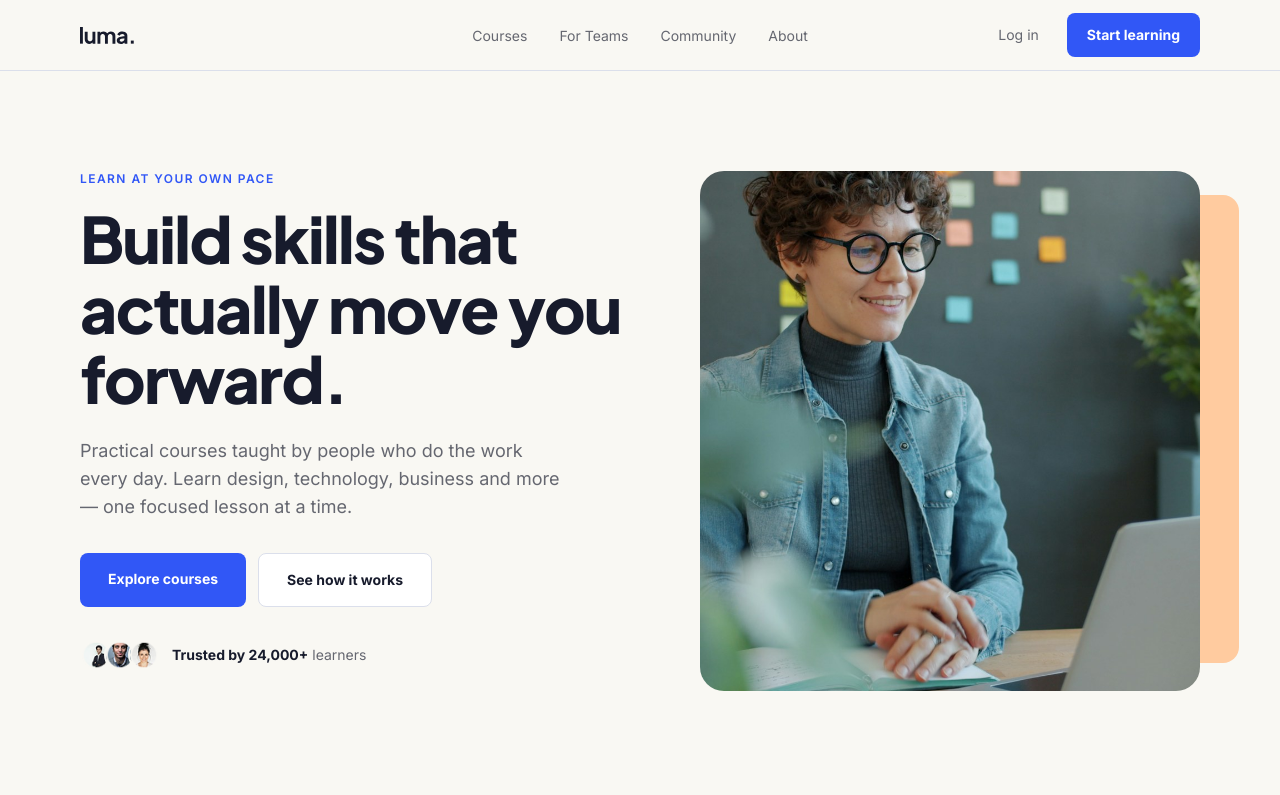
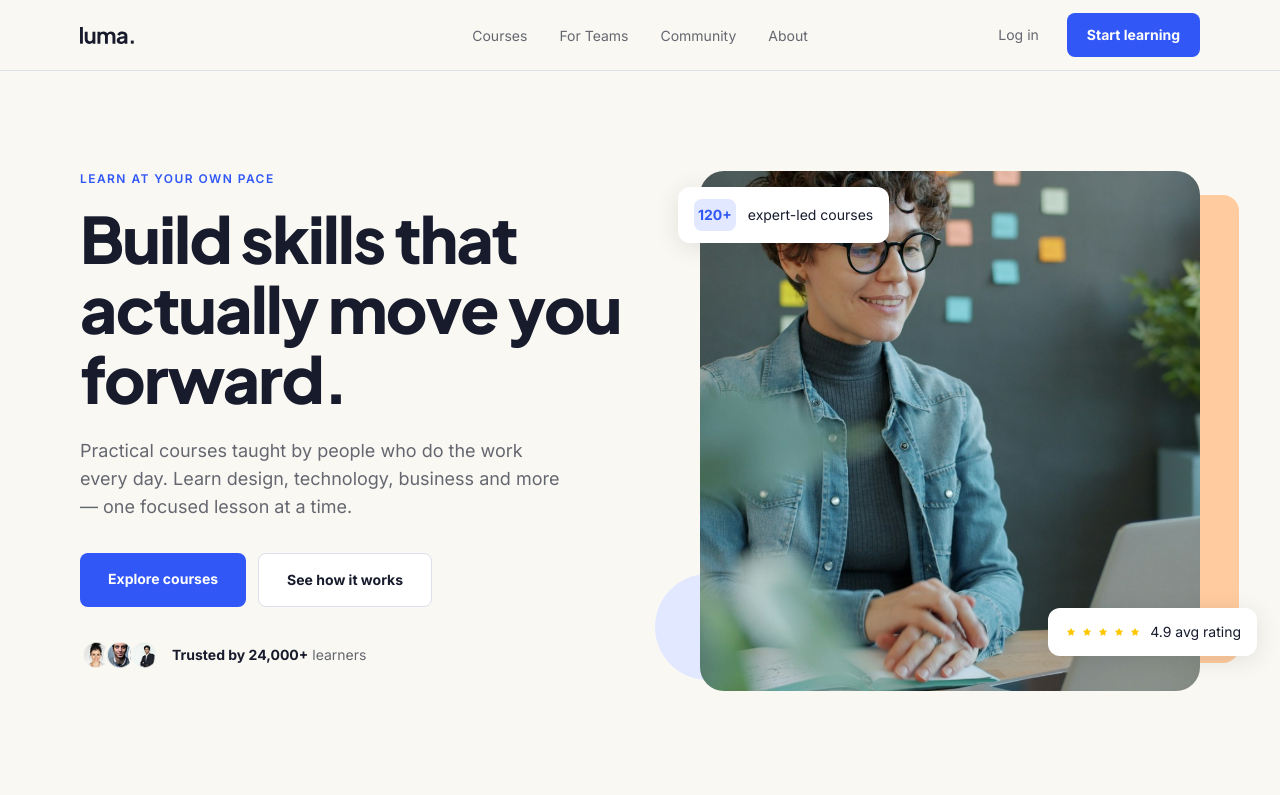
Before and after one commit to nicolas-davila/buzzvel-test-frontend, a Next.js app: page / in a window 1280 px wide. Shown: the top 795 px of the page. Built offline with nearby package versions, Linux system fonts and the light colour scheme.

Commit message:
feat: add Tag and Badge components with hero rating badges

```diff
--- a/src/app/globals.css
+++ b/src/app/globals.css
@@ -7,6 +7,7 @@
   --color-line: #DBDFEB;
   --color-muted: #656770;
   --color-accent: #FFCB9F;
+  --color-accent-soft: #E2E8FF;
 }
 
 @theme inline {
--- /dev/null
+++ b/src/components/Badge.tsx
@@ -0,0 +1,14 @@
+import type { ReactNode } from "react";
+
+type BadgeProps = {
+    children: ReactNode;
+    className?: string;
+};
+
+export default function Badge({ children, className }: BadgeProps) {
+    return (
+        <div className={`rounded-xl bg-white px-4 py-3 shadow-[0_4px_24px_rgba(0,0,0,0.1)] ${className ?? ""}`}>
+            {children}
+        </div>
+    );
+}
--- a/src/components/Hero.tsx
+++ b/src/components/Hero.tsx
@@ -2,6 +2,8 @@ import { avatars } from "@/data/hero"
 import Image from "next/image"
 import Container from "./Container"
 import Button from "./Button"
+import Badge from "./Badge"
+import Tag from "./Tag"
 
 export default function Hero() {
     return (
@@ -39,6 +41,7 @@ export default function Hero() {
                 <div className="relative aspect-[500/520]">
                     <div className="absolute top-6 right-[-39px] h-[468px] w-[89px] rounded-2xl bg-accent" aria-hidden="true">
                     </div>
+                    <div className="absolute top-[403px] -left-[45px] size-[106px] rounded-full bg-accent-soft" aria-hidden="true"></div>
                     <Image
                         src="/hero.jpg"
                         alt="Smiling woman with glasses working on a laptop"
@@ -47,6 +50,20 @@ export default function Hero() {
                         className="rounded-3xl object-cover"
                         preload
                     />
+                    <Badge className="absolute top-4 -left-[22px] flex items-center gap-3">
+                        <Tag>120+</Tag>
+                        <span className="text-sm leading-6 text-foreground">expert-led courses</span>
+                    </Badge>
+                    <Badge className="absolute -right-[57px] bottom-[35px] flex items-center gap-2">
+                        <span className="flex gap-0.5" aria-hidden="true">
+                            {Array.from({ length: 5 }).map((_, index) => (
+                                <svg key={index} viewBox="0 0 24 24" className="size-3.5 fill-current text-yellow-400 p-0.5" aria-hidden="true">
+                                    <path d="M12 2l3.09 6.26L22 9.27l-5 4.87 1.18 6.88L12 17.77l-6.18 3.25L7 14.14 2 9.27l6.91-1.01L12 2z" />
+                                </svg>
+                            ))}
+                        </span>
+                        <span className="text-sm leading-6 text-foreground">4.9 avg rating</span>
+                    </Badge>
                 </div>
             </Container>
         </section>
--- /dev/null
+++ b/src/components/Tag.tsx
@@ -0,0 +1,13 @@
+import type { ReactNode } from "react";
+
+type TagProps = {
+    children: ReactNode;
+};
+
+export default function Tag({ children }: TagProps) {
+    return (
+        <span className="inline-flex h-8 items-center rounded-lg bg-accent-soft px-1 text-sm leading-6 font-bold text-primary">
+            {children}
+        </span>
+    );
+}
--- a/src/data/hero.ts
+++ b/src/data/hero.ts
@@ -3,7 +3,7 @@ export type AvatarHero  = {
 }
 
 export const avatars: AvatarHero[] = [
-    { src : "/avatar-3.png" },
     { src : "/avatar-1.png" },
     { src : "/avatar-2.png" },
+    { src : "/avatar-3.png" },
 ];
```
Also changed, not shown: public/avatar-1.png, public/avatar-2.png.
